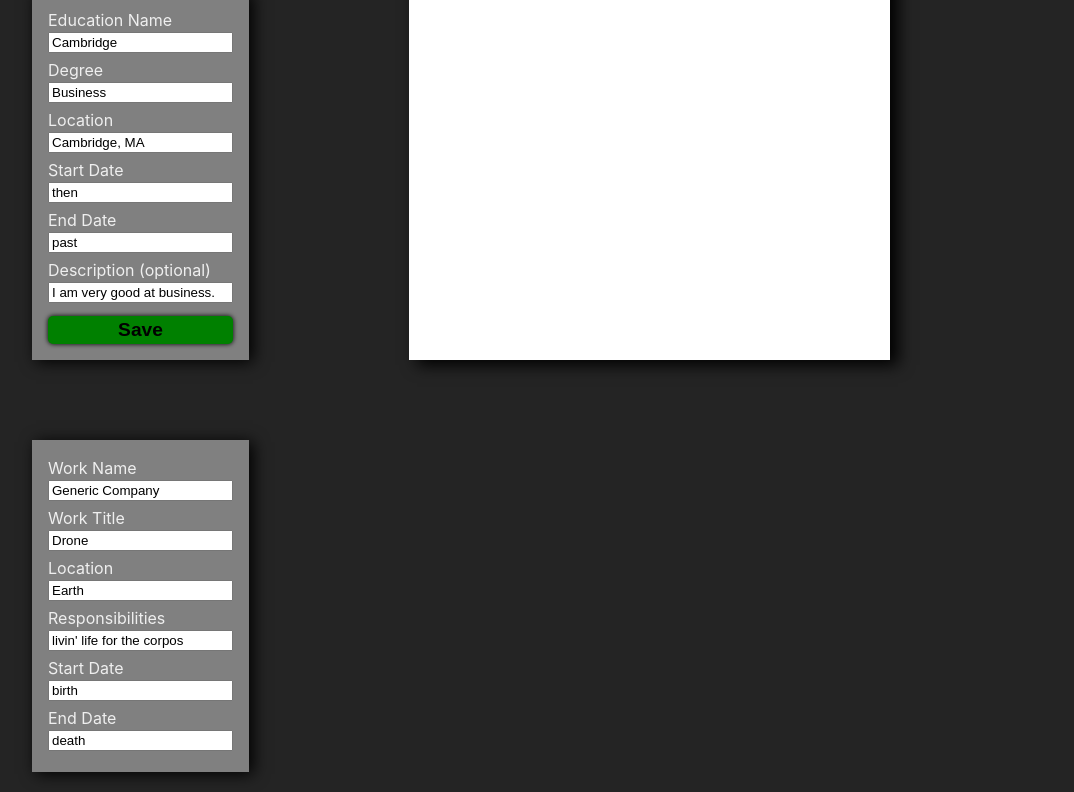
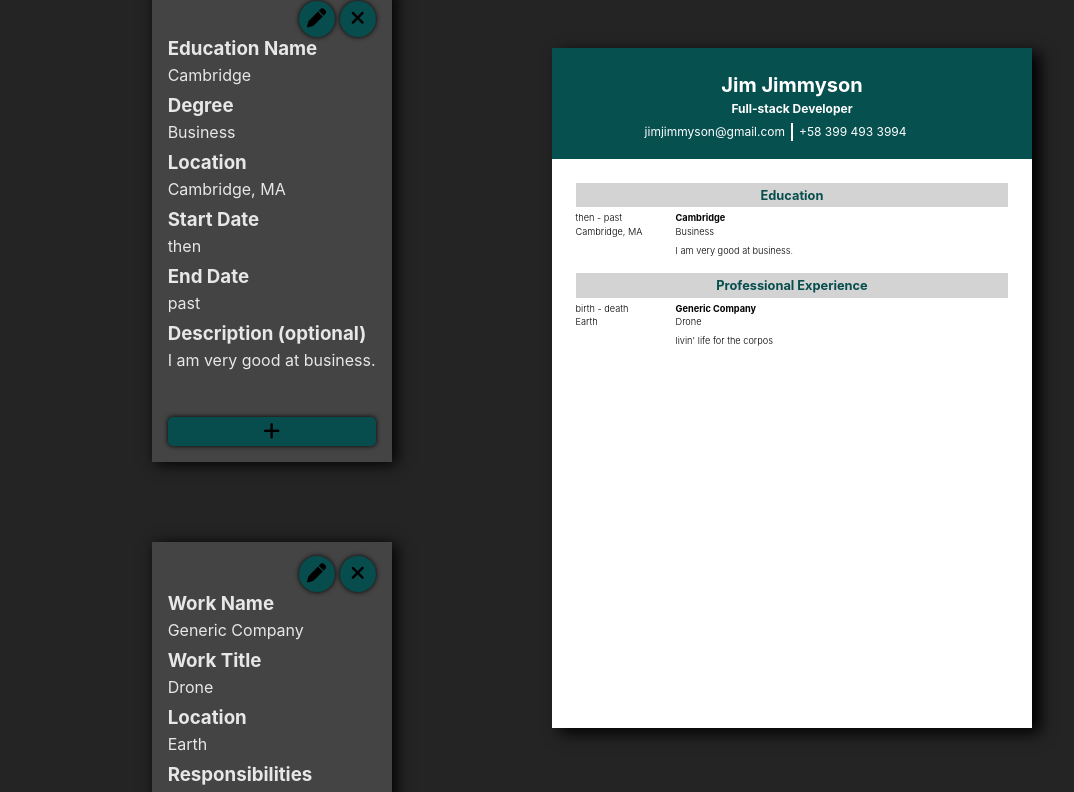
Before and after one commit to mojoro/react-cv-application, a React (Vite) app: page / in a window 1280 px wide. Shown: the part 400-1192 px from the top of the page, without its empty margins (48-1122 px from the left). Built offline with nearby package versions, Linux system fonts and the light colour scheme.

Commit message:
Fix controls and update styles

```diff
--- a/package.json
+++ b/package.json
@@ -10,6 +10,7 @@
     "preview": "vite preview"
   },
   "dependencies": {
+    "@fortawesome/fontawesome-free": "^6.7.2",
     "react": "^18.3.1",
     "react-dom": "^18.3.1"
   },
--- a/src/App.jsx
+++ b/src/App.jsx
@@ -1,4 +1,5 @@
 import { useState } from "react";
+import "@fortawesome/fontawesome-free/css/all.css";
 import ResumeForm from "./components/ResumeForm";
 import ResumeDisplay from "./components/ResumeDisplay";
 
@@ -9,7 +10,7 @@ function App() {
     email: "jimjimmyson@gmail.com",
     phone: "+58 399 493 3994",
   });
-  const [educationResponse, setEducationResponse] = useState([
+  const [educationResponses, setEducationResponses] = useState([
     {
       educationName: "Cambridge",
       degree: "Business",
@@ -18,9 +19,10 @@ function App() {
       educationDateEnd: "past",
       educationDescription: "I am very good at business.",
       responseID: 0,
+      editing: false,
     },
   ]);
-  const [workResponse, setWorkResponse] = useState([
+  const [workResponses, setWorkResponses] = useState([
     {
       workName: "Generic Company",
       workTitle: "Drone",
@@ -32,11 +34,11 @@ function App() {
     },
   ]);
 
-  const stateProps = [contactResponse, educationResponse, workResponse];
+  const stateProps = [contactResponse, educationResponses, workResponses];
   const stateSetters = [
     setContactResponse,
-    setEducationResponse,
-    setWorkResponse,
+    setEducationResponses,
+    setWorkResponses,
   ];
   return (
     <>
--- a/src/components/EducationInputs.jsx
+++ b/src/components/EducationInputs.jsx
@@ -1,26 +1,22 @@
-import { useState } from "react";
-
 export default function EducationInputs({
   handleChange,
-  response,
-  setResponse,
+  responses,
+  setResponses,
 }) {
-  const [editing, setEditing] = useState(true);
-  const [responseIndex, setResponseIndex] = useState(0);
-  const handleSave = (e) => {
+  const toggleEdit = (e) => {
     e.preventDefault();
-    setEditing(false);
-  };
-  const handleEdit = (e) => {
-    e.preventDefault();
-    setResponseIndex(e.target.dataset.key);
-    setEditing(true);
+    const key = parseInt(e.target.dataset.key, 10);
+    const responseCopy = { ...responses[key] };
+    responseCopy.editing = !responseCopy.editing;
+
+    const responsesCopy = [...responses];
+    responsesCopy[key] = responseCopy;
+    setResponses(responsesCopy);
   };
 
   const handleAdd = (e) => {
     e.preventDefault();
-    const newIndex = response.length + 1;
-    setResponseIndex(newIndex);
+    const newIndex = responses.length;
     const newEntry = {
       educationName: "",
       degree: "",
@@ -29,35 +25,54 @@ export default function EducationInputs({
       educationDateEnd: "",
       educationDescription: "",
       responseID: newIndex,
+      editing: true,
     };
-    const responseCopy = response;
+    const responseCopy = responses;
     responseCopy.push(newEntry);
-    setResponse([...responseCopy]);
-    setEditing(true);
+    setResponses([...responseCopy]);
+  };
+
+  const handleDelete = (e) => {
+    e.preventDefault();
+    const key = parseInt(e.target.dataset.key, 10);
+    const responsesCopy = [...responses];
+    responsesCopy.splice(key, 1);
+    responsesCopy.forEach((response, index) => {
+      response.responseID = index;
+    });
+    setResponses(responsesCopy);
   };
 
   return (
-    <div className="input-card education-group">
-      {editing ? (
+    <div className="input-card">
+      {responses.map((response, index) =>
+        response.editing ? (
           <EditingInputs
+            key={index}
             handleChange={handleChange}
-          handleSave={handleSave}
-          response={response[responseIndex]}
-        ></EditingInputs>
+            toggleEdit={toggleEdit}
+            response={response}
+          />
         ) : (
           <SavedInputs
-          handleEdit={handleEdit}
-          handleAdd={handleAdd}
-          response={response[responseIndex]}
-        ></SavedInputs>
+            key={index}
+            toggleEdit={toggleEdit}
+            handleDelete={handleDelete}
+            response={response}
+          />
+        )
       )}
+      <button className="save" onClick={handleAdd}>
+        <i onClick={handleAdd} className="fas fa-plus"></i>
+      </button>
     </div>
   );
 }
 
-function EditingInputs({ handleChange, handleSave, response }) {
+function EditingInputs({ handleChange, toggleEdit, response }) {
   return (
     <>
+      <div className="response-wrapper">
         <div className="input-group">
           <label htmlFor="educationName">Education Name</label>
           <input
@@ -118,21 +133,28 @@ function EditingInputs({ handleChange, handleSave, response }) {
             data-key={response.responseID}
           />
         </div>
+        <div className="controls">
           <button
             className="save education-button"
-        onClick={handleSave}
+            onClick={toggleEdit}
             data-key={response.responseID}
           >
-        Save
+            <i
+              className="fas fa-floppy-disk"
+              onClick={toggleEdit}
+              data-key={response.responseID}
+            ></i>
           </button>
+        </div>
+      </div>
     </>
   );
 }
 
-function SavedInputs({ handleEdit, handleAdd, response }) {
+function SavedInputs({ toggleEdit, handleDelete, response }) {
   return (
     <>
-      <div className="education-group">
+      <div className="response-wrapper education-group">
         <div className="input-group response-group">
           <h3>Education Name</h3>
           <p>{response.educationName}</p>
@@ -157,13 +179,31 @@ function SavedInputs({ handleEdit, handleAdd, response }) {
           <h3>Description (optional)</h3>
           <p>{response.educationDescription}</p>
         </div>
-        <button className="save" onClick={handleEdit}>
-          Edit
+        <div className="controls">
+          <button
+            className="save"
+            onClick={toggleEdit}
+            data-key={response.responseID}
+          >
+            <i
+              className="fas fa-pen"
+              onClick={toggleEdit}
+              data-key={response.responseID}
+            ></i>
+          </button>
+          <button
+            className="save"
+            onClick={handleDelete}
+            data-key={response.responseID}
+          >
+            <i
+              className="fas fa-xmark"
+              onClick={handleDelete}
+              data-key={response.responseID}
+            ></i>
           </button>
         </div>
-      <button className="save" onClick={handleAdd}>
-        Add
-      </button>
+      </div>
     </>
   );
 }
--- a/src/components/ResumeForm.jsx
+++ b/src/components/ResumeForm.jsx
@@ -3,8 +3,8 @@ import EducationInputs from "./EducationInputs";
 import WorkInputs from "./WorkInputs";
 
 export default function ResumeForm({ responses, setResponses }) {
-  const [contactResponse, educationResponse, workResponse] = responses;
-  const [setContactResponse, setEducationResponse, setWorkResponse] =
+  const [contactResponse, educationResponses, workResponses] = responses;
+  const [setContactResponse, setEducationResponses, setWorkResponses] =
     setResponses;
 
   const handleContactChange = (e) => {
@@ -17,19 +17,19 @@ export default function ResumeForm({ responses, setResponses }) {
   const handleEducationChange = (e) => {
     const inputType = e.target.name;
     const key = e.target.dataset.key;
-    const newResponse = [...educationResponse];
+    const newResponse = [...educationResponses];
     newResponse[key][inputType] = e.target.value;
 
-    setEducationResponse(newResponse);
+    setEducationResponses(newResponse);
   };
 
   const handleWorkChange = (e) => {
     const inputType = e.target.name;
     const key = e.target.dataset.key;
-    const newResponse = [...workResponse];
+    const newResponse = [...workResponses];
     newResponse[key][inputType] = e.target.value;
 
-    setWorkResponse(newResponse);
+    setWorkResponses(newResponse);
   };
   return (
     <div className="resume-form">
@@ -40,12 +40,13 @@ export default function ResumeForm({ responses, setResponses }) {
         ></ContactInputs>
         <EducationInputs
           handleChange={handleEducationChange}
-          response={educationResponse}
-          setResponse={setEducationResponse}
+          responses={educationResponses}
+          setResponses={setEducationResponses}
         ></EducationInputs>
         <WorkInputs
           handleChange={handleWorkChange}
-          response={workResponse}
+          responses={workResponses}
+          setResponses={setWorkResponses}
         ></WorkInputs>
       </form>
     </div>
--- a/src/components/WorkInputs.jsx
+++ b/src/components/WorkInputs.jsx
@@ -1,14 +1,82 @@
-export default function WorkInputs({ handleChange, response }) {
+export default function WorkInputs({ handleChange, responses, setResponses }) {
+  const toggleEdit = (e) => {
+    e.preventDefault();
+    const key = parseInt(e.target.dataset.key, 10);
+    const responseCopy = { ...responses[key] };
+    responseCopy.editing = !responseCopy.editing;
+
+    const responsesCopy = [...responses];
+    responsesCopy[key] = responseCopy;
+    setResponses(responsesCopy);
+  };
+
+  const handleAdd = (e) => {
+    e.preventDefault();
+    const newIndex = responses.length;
+    const newEntry = {
+      workName: "",
+      workTitle: "",
+      workLocation: "",
+      workResponsibilities: "",
+      workDateStart: "",
+      workDateEnd: "",
+      responseID: newIndex,
+      editing: true,
+    };
+    const responseCopy = responses;
+    responseCopy.push(newEntry);
+    setResponses([...responseCopy]);
+  };
+
+  const handleDelete = (e) => {
+    e.preventDefault();
+    const key = parseInt(e.target.dataset.key, 10);
+    const responsesCopy = [...responses];
+    responsesCopy.splice(key, 1);
+    responsesCopy.forEach((response, index) => {
+      response.responseID = index;
+    });
+    setResponses(responsesCopy);
+  };
+
   return (
-    <div className="input-card work-group">
+    <div className="input-card">
+      {responses.map((response, index) =>
+        response.editing ? (
+          <EditingInputs
+            key={index}
+            handleChange={handleChange}
+            toggleEdit={toggleEdit}
+            response={response}
+          />
+        ) : (
+          <SavedInputs
+            key={index}
+            toggleEdit={toggleEdit}
+            handleDelete={handleDelete}
+            response={response}
+          />
+        )
+      )}
+      <button className="save" onClick={handleAdd}>
+        <i onClick={handleAdd} className="fas fa-plus"></i>
+      </button>
+    </div>
+  );
+}
+
+function EditingInputs({ handleChange, toggleEdit, response }) {
+  return (
+    <>
+      <div className="response-wrapper">
         <div className="input-group">
           <label htmlFor="workName">Work Name</label>
           <input
             name="workName"
             type="text"
             onChange={handleChange}
-          defaultValue={response[0].workName}
-          data-key={response[0].responseID}
+            defaultValue={response.workName}
+            data-key={response.responseID}
           />
         </div>
         <div className="input-group">
@@ -17,8 +85,8 @@ export default function WorkInputs({ handleChange, response }) {
             name="workTitle"
             type="text"
             onChange={handleChange}
-          defaultValue={response[0].workTitle}
-          data-key={response[0].responseID}
+            defaultValue={response.workTitle}
+            data-key={response.responseID}
           />
         </div>
         <div className="input-group">
@@ -27,8 +95,8 @@ export default function WorkInputs({ handleChange, response }) {
             name="location"
             type="text"
             onChange={handleChange}
-          defaultValue={response[0].workLocation}
-          data-key={response[0].responseID}
+            defaultValue={response.workLocation}
+            data-key={response.responseID}
           />
         </div>
         <div className="input-group">
@@ -37,8 +105,8 @@ export default function WorkInputs({ handleChange, response }) {
             name="workResponsibilities"
             type="text"
             onChange={handleChange}
-          defaultValue={response[0].workResponsibilities}
-          data-key={response[0].responseID}
+            defaultValue={response.workResponsibilities}
+            data-key={response.responseID}
           />
         </div>
         <div className="input-group">
@@ -47,8 +115,8 @@ export default function WorkInputs({ handleChange, response }) {
             name="workDateStart"
             type="text"
             onChange={handleChange}
-          defaultValue={response[0].workDateStart}
-          data-key={response[0].responseID}
+            defaultValue={response.workDateStart}
+            data-key={response.responseID}
           />
         </div>
         <div className="input-group">
@@ -57,10 +125,81 @@ export default function WorkInputs({ handleChange, response }) {
             name="workDateEnd"
             type="text"
             onChange={handleChange}
-          defaultValue={response[0].workDateEnd}
-          data-key={response[0].responseID}
+            defaultValue={response.workDateEnd}
+            data-key={response.responseID}
           />
         </div>
+        <div className="controls">
+          <button
+            className="save education-button"
+            onClick={toggleEdit}
+            data-key={response.responseID}
+          >
+            <i
+              className="fas fa-floppy-disk"
+              onClick={toggleEdit}
+              data-key={response.responseID}
+            ></i>
+          </button>
         </div>
+      </div>
+    </>
   );
 }
+
+function SavedInputs({ toggleEdit, handleDelete, response }) {
+  return (
+    <>
+      <div className="response-wrapper work-group">
+        <div className="input-group response-group">
+          <h3>Work Name</h3>
+          <p>{response.workName}</p>
+        </div>
+        <div className="input-group response-group">
+          <h3>Work Title</h3>
+          <p>{response.workTitle}</p>
+        </div>
+        <div className="input-group response-group">
+          <h3>Location</h3>
+          <p>{response.workLocation}</p>
+        </div>
+        <div className="input-group response-group">
+          <h3>Responsibilities</h3>
+          <p>{response.workResponsibilities}</p>
+        </div>
+        <div className="input-group response-group">
+          <h3>Start Date</h3>
+          <p>{response.workDateStart}</p>
+        </div>
+        <div className="input-group response-group">
+          <h3>End Date</h3>
+          <p>{response.workDateEnd}</p>
+        </div>
+        <div className="controls">
+          <button
+            className="save"
+            onClick={toggleEdit}
+            data-key={response.responseID}
+          >
+            <i
+              className="fas fa-pen"
+              onClick={toggleEdit}
+              data-key={response.responseID}
+            ></i>
+          </button>
+          <button
+            className="save"
+            onClick={handleDelete}
+            data-key={response.responseID}
+          >
+            <i
+              className="fas fa-xmark"
+              onClick={handleDelete}
+              data-key={response.responseID}
+            ></i>
+          </button>
+        </div>
+      </div>
+    </>
+  );
+}
--- a/src/styles/index.css
+++ b/src/styles/index.css
@@ -16,6 +16,8 @@
 #root {
   display: flex;
   flex-direction: row;
+  align-items: center;
+  justify-content: center;
 }
 
 * {
@@ -34,14 +36,38 @@ body {
 .input-card {
   display: flex;
   flex-direction: column;
-  background-color: gray;
+  background-color: #444;
   padding: 1rem;
   margin-bottom: 5rem;
   box-shadow: 4px 2px 15px 0px #000;
+  gap: 5px;
+}
+
+.response-wrapper {
+  display: flex;
+  flex-direction: column;
+  gap: 5px;
+  position: relative;
+  padding: 2rem 0;
+}
+
+.response-wrapper > .controls {
+  position: absolute;
+  display: flex;
+  gap: 5px;
+  right: 0;
+  top: -10px;
+}
+
+.controls > button {
+  padding: 5px !important;
+  border-radius: 100% !important;
+  width: 36px;
+  height: 36px;
 }
 
 button.save {
-  background-color: green;
+  background-color: rgb(7, 77, 77);
   border: none;
   box-shadow: 0px 0px 5px 0px #000;
   font-size: 1.2rem;
@@ -53,14 +79,13 @@ button.save {
 }
 
 button.save:hover {
-  background-color: rgb(1, 177, 1);
+  background-color: rgb(13, 156, 156);
   cursor: pointer;
 }
 
 .input-group {
   display: flex;
   flex-direction: column;
-  margin-bottom: 5px;
 }
 
 .preview-wrapper {
@@ -161,3 +186,10 @@ button.save:hover {
 .organization-entry .organization-description {
   margin-top: 0.5em;
 }
+
+.education-group > .input-group,
+.education-group > .input-group > *,
+.work-group > .input-group,
+.work-group > .input-group > * {
+  margin: 0;
+}
```
Also changed, not shown: 1 other file (tests, documents, lock files or other folders). Lines whose indentation alone changed are shown as unchanged.
